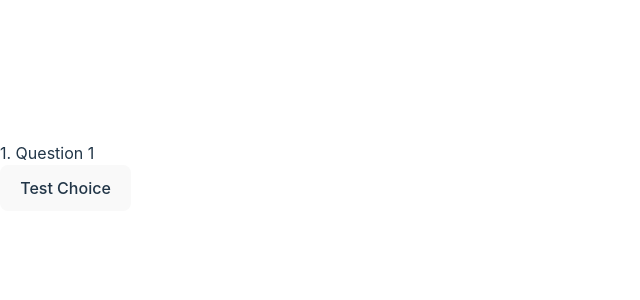
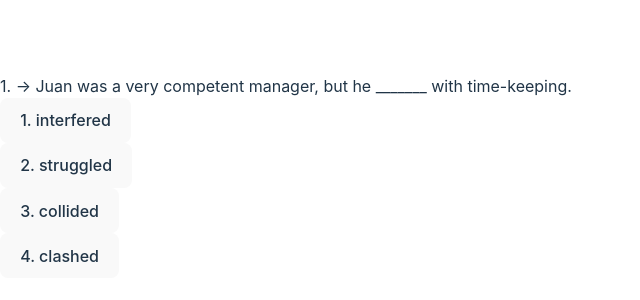
Before and after one commit to yaacobmartinez/quiz-app-v1, a React (Vite) app: page /quiz in a window 1280 px wide. Shown: the part 224-524 px from the top of the page, without its empty margins (0-640 px from the left). Built offline with nearby package versions, Linux system fonts and the light colour scheme.

Commit message:
Updated screens for using state

```diff
--- /dev/null
+++ b/src/components/Question.jsx
@@ -0,0 +1,41 @@
+import React from 'react'
+import { useDispatch } from 'react-redux'
+import { useNavigate } from 'react-router-dom'
+import { quizDetails } from '../assets/quiz'
+import { addScore, nextQuestion } from '../store/reducers/quiz.reducer'
+import ChoiceButton from './ChoiceButton'
+
+function Question({currentIndex }) {
+    const dispatch = useDispatch()
+    const navigate = useNavigate()
+    const {questions} = quizDetails
+    const question = questions[currentIndex]
+    const handleAnswer = (choice) => {
+        // check if answer is correct
+        if (question.answer === choice) {
+            // if correct add 1 score to state
+            dispatch(addScore())
+        }
+        //check if quesiton is not the last question
+        if (currentIndex < questions.length -1) {
+            // add 1 to currentquestion index
+            return dispatch(nextQuestion())
+        }else{
+            return navigate('/score')
+        }
+    }
+    return (
+        <div className="mx-auto max-w-xxl text-center lg:mx-0 lg:flex-auto lg:py-32 lg:text-left">
+            <p className="mt-6 text-lg leading-8 text-teal-800">
+                {currentIndex + 1}. <span aria-hidden="true">→</span> {question.question}
+            </p>
+            {
+                question.choices.map((choice, index) => (
+                    <ChoiceButton key={index} index={index} onClick={handleAnswer} choice={choice}/>
+                ))
+            }
+        </div>
+    )
+}
+
+export default Question
--- a/src/screens/home.screen.jsx
+++ b/src/screens/home.screen.jsx
@@ -1,8 +1,14 @@
-import React from 'react'
+import React, { useEffect } from 'react'
+import { useDispatch } from 'react-redux'
 import Container from "../components/Container"
 import LinkButton from '../components/LinkButton'
+import { resetState } from '../store/reducers/quiz.reducer'
 
 function Home() {
+    const dispatch = useDispatch()
+    useEffect(() => {
+        dispatch(resetState())
+    },[])
     return (
         <Container>
             <div className="mx-auto max-w-md text-center lg:mx-0 lg:flex-auto lg:py-32 lg:text-left">
--- a/src/screens/quiz.screen.jsx
+++ b/src/screens/quiz.screen.jsx
@@ -1,27 +1,15 @@
 import React from 'react'
+import Container from "../components/Container"
+import Question from "../components/Question"
+import { useSelector } from 'react-redux'
 
 function Quiz() {
-  return (
-    <div className="bg-white">
-      <div className="mx-auto max-w-7xl py-12 sm:px-6 sm:py-32 lg:px-4">
-        <div className="relative isolate overflow-hidden px-6 pt-16 sm:rounded-3xl sm:px-16 md:pt-24 lg:flex lg:gap-x-20 lg:px-24 lg:pt-0">
-
-            <div className="mx-auto max-w-md text-center lg:mx-0 lg:flex-auto lg:py-32 lg:text-left">
-                <p className="mt-6 text-lg leading-8 text-gray-400">
-                    1. Question 1
-                </p>
-                <div className="w-full">
-                    <button
-                        className="transition ease-in-out delay-150 w-full sm:w-80 my-2 font-medium rounded-md bg-transparent hover:-translate-y-1 hover:scale-110 hover:bg-teal-600 px-4 py-3 border-2 border-teal-500 hover:text-white hover:shadow-xl transition-all duration-500">
-                        Test Choice
-                    </button>
-                </div>
-            </div>
-
-        </div>
-      </div>
-    </div>
-  )
+    const {currentQuestion} = useSelector((state) => state.quiz)
+    return (
+        <Container>
+            <Question currentIndex={currentQuestion} />
+        </Container>
+    )
 }
 
 export default Quiz
--- a/src/screens/scoreandrecom.screen.jsx
+++ b/src/screens/scoreandrecom.screen.jsx
@@ -1,17 +1,18 @@
 import React from 'react'
+import { useSelector } from 'react-redux'
+import { quizDetails } from '../assets/quiz'
 import Container from '../components/Container'
 import LinkButton from '../components/LinkButton'
 import Recommendation from '../components/Recommendation'
-import { quizDetails } from '../assets/quiz'
-
 
 function ScoreAndRecommendations() {
-    const {courses} = quizDetails
+    const {score} = useSelector(state=> state.quiz)
+    const {recommendations, courses} = quizDetails
     return (
         <Container>
             <div className="mx-auto max-w-xxl text-center lg:mx-0 lg:flex-auto lg:py-32 lg:text-left">
                 <p className="mt-6 text-lg leading-8 text-teal-800">
-                    Yay! You got a score of 1.
+                    Yay! You got a score of {score}.
                 </p>
                 <h2 className="text-2xl font-bold text-gray-900">Recommendations</h2>
                 <div className="mt-6 space-y-12 lg:grid lg:grid-cols-2 lg:gap-x-6 lg:space-y-0">
```
